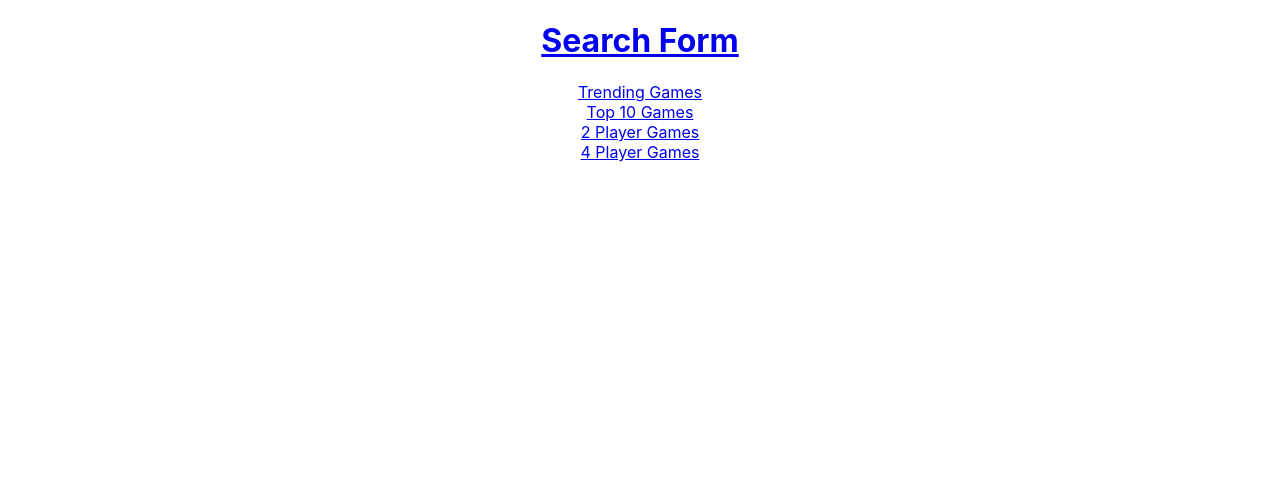
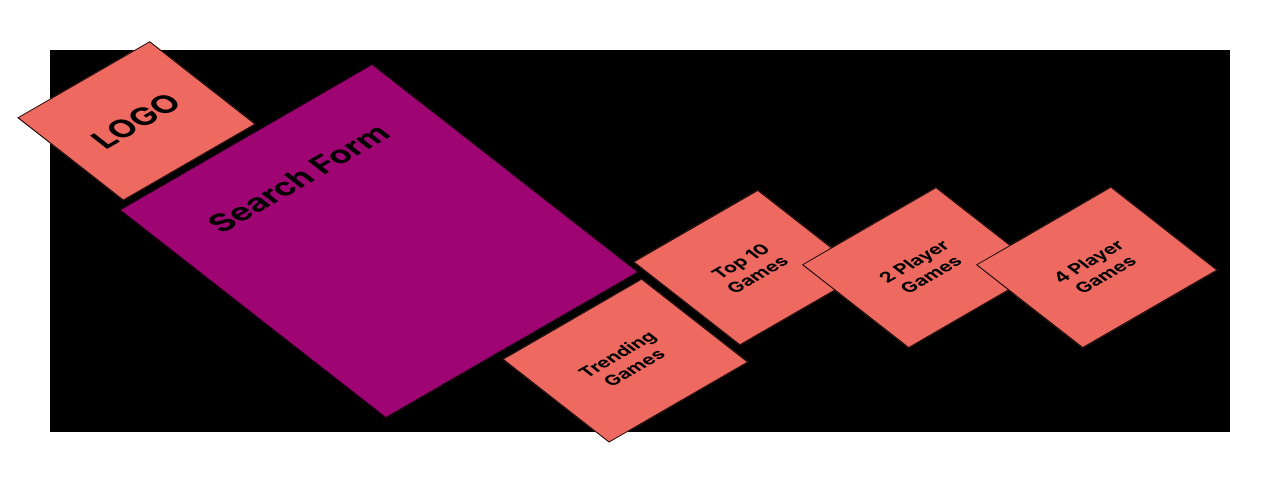
Before and after one commit to mdflynn/game-sleuth, a React (Create React App) app: page / in a window 1280 px wide. Shown: the top 482 px of the page. Built offline with nearby package versions, Linux system fonts and the light colour scheme.

Commit message:
Add styling to mainPage

```diff
--- a/src/MainPage/MainPage.scss
+++ b/src/MainPage/MainPage.scss
@@ -0,0 +1,56 @@
+.container {
+  margin: 50px;
+  display: flex;
+  flex-direction: row;
+  align-items: center;
+  background-color: black;
+}
+
+.search-form {
+  width: 230px;
+  height: 300px;
+  background-color: #d10698c2;
+}
+
+.search-trending {
+  position: absolute;
+  top: 120px;
+  background-color: #ee6960;
+}
+
+.search-top {
+  position: absolute;
+  top: 27px;
+  left: -49px;
+  background-color: #ee6960;
+}
+
+.search-two-player, .search-four-player {
+  position: absolute;
+  top: 27px;
+  left: -45px;
+  background-color: #ee6960;
+}
+
+.remove-link {
+  text-decoration: none;
+  color: black;
+}
+
+.logo {
+  top: -120px;
+  width: 100px;
+  background-color: #ee6960;
+}
+
+.diamond {
+  position: relative;
+  transform: rotate(-30deg) skewX(22deg) scaleX(1) scaleY(.866);
+  border: 1px solid black;
+  padding: 30px;
+  margin: 10px;
+}
+
+.diamond:hover {
+  transform: rotate(-25deg) skewX(22deg) scaleX(1) scaleY(.866);
+}
--- a/src/MainPage/MainPage.tsx
+++ b/src/MainPage/MainPage.tsx
@@ -9,69 +9,70 @@ interface MyProps {
 const MainPage:React.FC<MyProps> = ({ updateSearchCriteria }) => {
 
   return(
-    <main>
-      {/* <div className="logo">
-        <Logo />
-      </div> */}
+    <main className="container">
+
+      <div className="logo diamond">
+        <h1>LOGO</h1>
+      </div>
 
       <Link
-        className="search-form-link"
+        className="remove-link"
         to="/form"
       >
-        <div className="diamond">
+        <div className="search-form diamond">
           <h1>Search Form</h1>
         </div>
 
       </Link>
 
       <Link
-        className="search-trending"
+        className=" remove-link"
         to="/trending"
       >
-          <div className=""
+          <div className="search-trending diamond"
           data-value="trending"
           onClick={updateSearchCriteria}
           >
-          Trending Games
+          <h3>Trending Games</h3>
           </div>
 
       </Link>
 
       <Link
-        className="search-top"
+        className=" remove-link"
         to="/top"
       >
-          <div className=""
+          <div className="search-top diamond"
           data-value="top-10"
           onClick={updateSearchCriteria}
           >
-          Top 10 Games
+          <h3>Top 10 Games</h3>
           </div>
 
       </Link>
 
       <Link
-        className="search-two-player"
+        className=" remove-link"
         to="/max_player=2"
       >
-          <div className=""
+          <div className="search-two-player diamond"
           data-value="max_players=2"
           onClick={updateSearchCriteria}
           >
-          2 Player Games
+          <h3>2 Player Games</h3>
           </div>
 
       </Link>
 
       <Link
-        className="search-four-player"
+        className=" remove-link"
         to="/max_players=4"
       >
-          <div className=""
+          <div className="search-four-player diamond"
           data-value="max_player=4"
           onClick={updateSearchCriteria}
           >
-          4 Player Games
+          <h3>4 Player Games</h3>
           </div>
 
       </Link>
```
Also changed, not shown: 1 other file (tests, documents, lock files or other folders).
